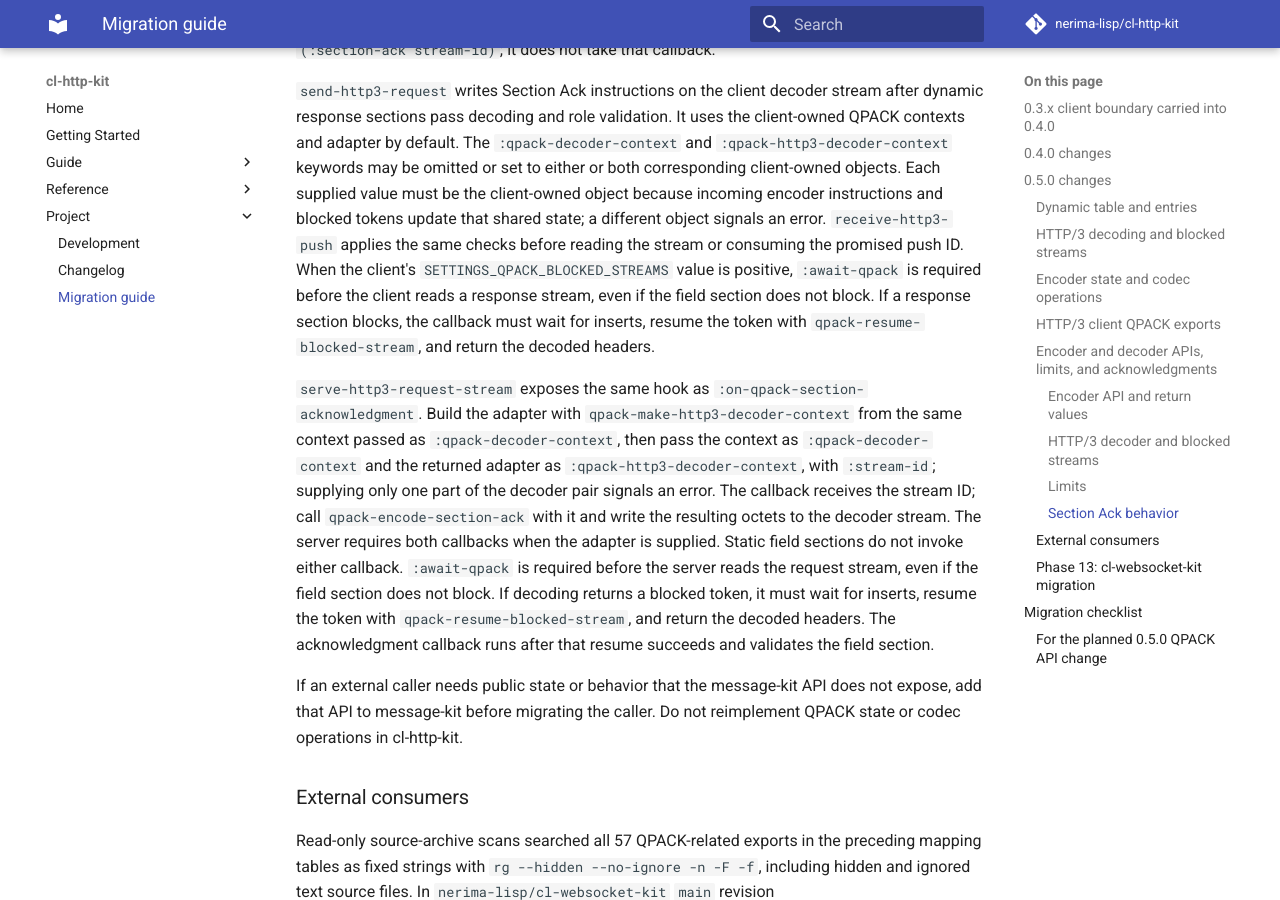
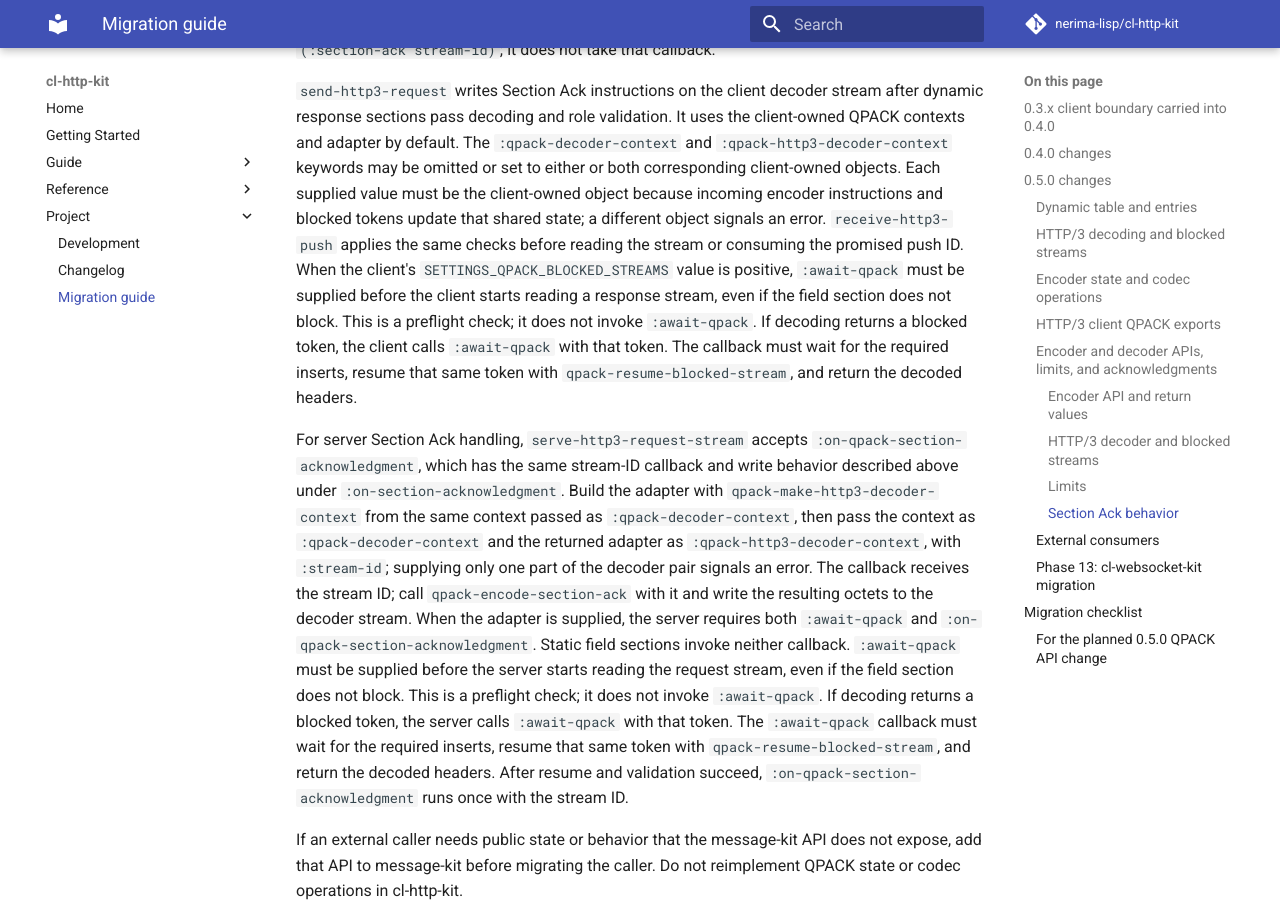
Before and after one commit to nerima-lisp/cl-http-kit, an MkDocs documentation site: the page built from docs/src/project/migration.md, in a window 1280 px wide and 900 px high, scrolled down 10587 px. Built offline with MkDocs 1.6.1 and Material for MkDocs 9.7.7, drawn with Linux system fonts in a browser that asks for light colours; comment, search, counter and statistics services are not loaded.

Commit message:
docs(http3): clarify QPACK callback preflight and invocation

```diff
--- a/docs/src/project/migration.md
+++ b/docs/src/project/migration.md
@@ -317,26 +317,32 @@ incoming encoder instructions and blocked tokens update that shared state;
 a different object signals an error. `receive-http3-push` applies the same
 checks before reading the stream or consuming the promised push ID.
 When the client's `SETTINGS_QPACK_BLOCKED_STREAMS` value is positive,
-`:await-qpack` is required before the client reads a response stream, even if
-the field section does not block. If a response section blocks, the callback
-must wait for inserts, resume the token with `qpack-resume-blocked-stream`, and
-return the decoded headers.
+`:await-qpack` must be supplied before the client starts reading a response
+stream, even if the field section does not block. This is a preflight check; it
+does not invoke `:await-qpack`. If decoding returns a blocked token, the client
+calls `:await-qpack` with that token. The callback must wait for the required
+inserts, resume that same token with `qpack-resume-blocked-stream`, and return
+the decoded headers.
 
-`serve-http3-request-stream` exposes the same hook as
-`:on-qpack-section-acknowledgment`. Build the adapter with
-`qpack-make-http3-decoder-context` from the same context passed as
+For server Section Ack handling, `serve-http3-request-stream` accepts
+`:on-qpack-section-acknowledgment`, which has the same stream-ID callback and
+write behavior described above under `:on-section-acknowledgment`. Build the
+adapter with `qpack-make-http3-decoder-context` from the same context passed as
 `:qpack-decoder-context`, then pass the context as `:qpack-decoder-context`
-and the returned adapter as `:qpack-http3-decoder-context`, with
-`:stream-id`; supplying only one part of the decoder pair signals an error.
-The callback receives the stream ID; call `qpack-encode-section-ack` with it
-and write the resulting octets to the decoder stream.
-The server requires both callbacks when the adapter is supplied. Static field
-sections do not invoke either callback. `:await-qpack` is required before the
-server reads the request stream, even if the field section does not block. If
-decoding returns a blocked token, it must wait for inserts, resume the token
-with `qpack-resume-blocked-stream`, and return the decoded headers. The
-acknowledgment callback runs after that resume succeeds and validates the field
-section.
+and the returned adapter as `:qpack-http3-decoder-context`, with `:stream-id`;
+supplying only one part of the decoder pair signals an error. The callback
+receives the stream ID; call `qpack-encode-section-ack` with it and write the
+resulting octets to the decoder stream.
+When the adapter is supplied, the server requires both `:await-qpack` and
+`:on-qpack-section-acknowledgment`. Static field sections invoke neither
+callback. `:await-qpack` must be supplied before the server starts reading the
+request stream, even if the field section does not block. This is a preflight
+check; it does not invoke `:await-qpack`. If decoding returns a blocked token,
+the server calls `:await-qpack` with that token. The `:await-qpack` callback
+must wait for the required inserts, resume that same token with
+`qpack-resume-blocked-stream`, and return the decoded headers. After resume and
+validation succeed, `:on-qpack-section-acknowledgment` runs once with the
+stream ID.
 
 If an external caller needs public state or behavior that the message-kit API
 does not expose, add that API to message-kit before migrating the caller. Do
```
